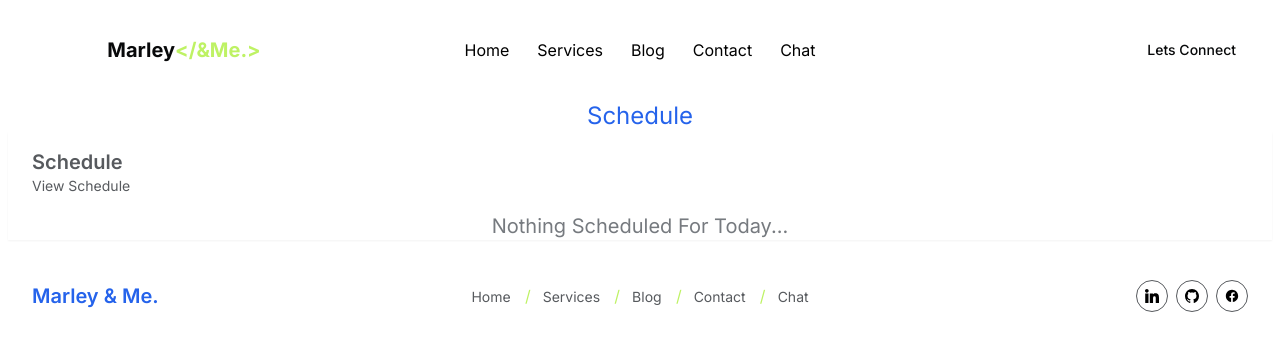
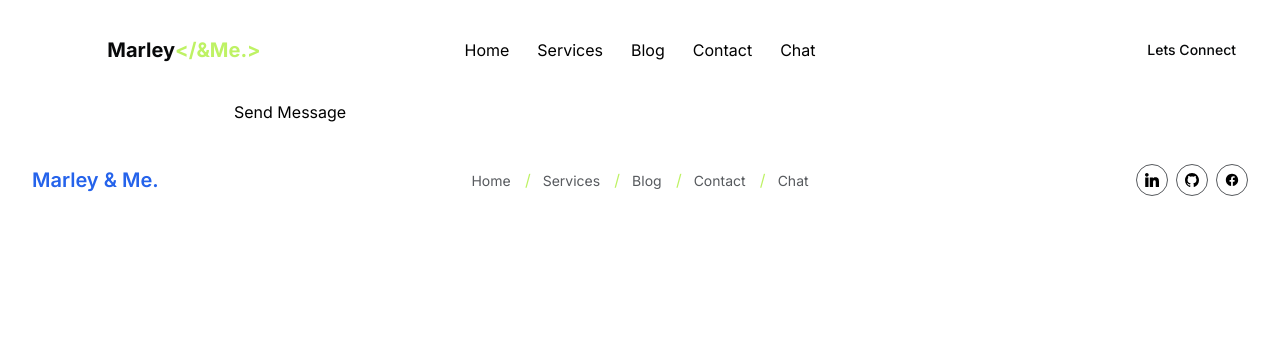
Before and after one commit to MarleySetwaba/marleyandme, a Next.js app: page /playground in a window 1280 px wide. Shown: the top 350 px of the page. Built offline with nearby package versions, Linux system fonts and the light colour scheme.

Commit message:
New Blog

```diff
--- /dev/null
+++ b/app/blog/posts/rag-in-evidence-synthesis.mdx
@@ -0,0 +1,44 @@
+---
+title: "Applications of AI RAG in Evidence Synthesis and Decision Making"
+publishedAt: "2024-08-31"
+summary: "Explaining AI retrieval augmented generation and how it can help with evidence synthesis & evidence-informed decision-making"
+category: "dev"
+image: "https://images.unsplash.com/photo-1456735190827-d1262f71b8a3?q=80&w=1468&auto=format&fit=crop&ixlib=rb-4.0.3&ixid=M3wxMjA3fDB8MHxwaG90by1wYWdlfHx8fGVufDB8fHx8fA%3D%3D"
+---
+
+# AI RAG in Evidence Synthesis and Decision Making
+
+<br/>
+<br/>
+
+**Understanding AI Retrieval Augmented Generation**
+
+Artificial Intelligence Retrieval Augmented Generation (AI RAG) is a powerful technique that combines the strengths of retrieval-based and generative AI models. It involves retrieving relevant information from a vast knowledge base and then using that information to generate a comprehensive and informative response.
+
+**How AI RAG Works**
+<ul className="list-disc">
+<li className='text-base'>**Retrieval:** The AI model first identifies the most relevant information from a large corpus of text, such as scientific articles, research papers, or other relevant sources.</li>
+<li className='text-base'>**Understanding:** The model then processes this information to understand its meaning and context.</li>
+<li className='text-base'>**Generation:** Finally, the model generates a new, coherent text response based on the retrieved information and the user's query.</li>
+</ul>
+**Applications of AI RAG in Evidence Synthesis and Decision Making**
+
+* **Literature Search and Screening:** AI RAG can efficiently search through massive databases of scientific literature, identifying relevant studies based on specific criteria.
+* **Data Extraction:** The model can extract key data points from identified studies, such as study design, sample size, outcomes, and statistical analyses.
+* **Evidence Synthesis:** AI RAG can synthesize the findings of multiple studies into a coherent narrative, highlighting key findings, areas of agreement and disagreement, and potential gaps in the evidence.
+* **Decision Support:** By providing a comprehensive and up-to-date overview of the evidence, AI RAG can support decision-makers in making informed choices.
+
+**Benefits of AI RAG**
+
+* **Improved Accuracy:** AI RAG can provide more accurate and informative responses by leveraging the knowledge from a vast corpus of text.
+* **Enhanced Efficiency:** The model can quickly and efficiently process large amounts of information, saving time and effort.
+* **Improved Relevance:** AI RAG can generate responses that are highly relevant to the user's query, ensuring that the information provided is useful and informative.
+* **Enhanced Contextual Understanding:** By understanding the context of the retrieved information, AI RAG can generate responses that are more nuanced and informative.
+
+**Challenges and Considerations**
+
+* **Data Quality:** The quality of the data used to train the AI model is crucial. If the data is biased or inaccurate, the model's outputs will also be biased or inaccurate.
+* **Explainability:** It is important to understand how AI RAG models reach their conclusions. Ensuring transparency and explainability is essential for building trust in the technology.
+* **Ethical Considerations:** AI RAG raises ethical concerns, such as the potential for misuse or the creation of misinformation. It is important to address these concerns and develop ethical guidelines for the use of AI RAG.
+
+AI RAG represents a significant advancement in the field of evidence synthesis and decision making. By combining the strengths of retrieval-based and generative AI models, AI RAG can provide more accurate, efficient, and relevant information to support decision-makers. As AI technology continues to evolve, we can expect to see even more innovative applications of AI RAG in the future.
--- /dev/null
+++ b/app/playground/actions.ts
@@ -0,0 +1,47 @@
+'use server';
+
+import { streamText } from 'ai';
+import { google } from '@ai-sdk/google';
+import { createStreamableValue } from 'ai/rsc';
+
+export interface Message {
+  role: 'user' | 'assistant';
+  content: string;
+}
+
+export async function continueConversation(history: Message[]) {
+  'use server';
+
+  const stream = createStreamableValue();
+
+  (async () => {
+    const { textStream } = await streamText({
+      model: google('models/gemini-1.5-flash-latest'),
+      system:
+       `You are a compassionate and supportive relationship expert named Marelo, a combination of the couple Marley (Boyfriend) and Lelo (Girlfriend). Your goal is to
+        - answer questions based on what you know about Marelo
+        - provide personalized advice and guidance based on your knowledge of Marelos relationship dynamics and history. You should be empathetic, understanding, and non-judgmental.
+        - you answer all questions as if the user was talking to both Marley and Lelo
+        - if you dont know some information, reply politely that you havent included that you dont have that information
+
+       Here is some information about Marley and Lelos Relationship:
+
+       Marley met lelo on August 28, 2022 in Tembisa, Hospital View. Marley was at a bar with some friends in the late evening, when lelo showed up. Marley thought she was attractive, but didnt pay much attention to her since he wasn't enjoying the vibe at the bar and she was already talking to one of his friends. Marley noticed lelos sense of weird fashion style at first, she wore a pink dress with black Doc Martin boots and a bucket het, which Marley thought was a weird combination, but found attractive.
+
+
+       `,
+      messages: history,
+    });
+
+    for await (const text of textStream) {
+      stream.update(text);
+    }
+
+    stream.done();
+  })();
+
+  return {
+    messages: history,
+    newMessage: stream.value,
+  };
+}
--- a/app/playground/page.tsx
+++ b/app/playground/page.tsx
@@ -1,13 +1,56 @@
-import Schedule from '@/components/Schedule'
-import React from 'react'
+'use client';
 
-const page = () => {
+import { useState } from 'react';
+import { Message, continueConversation } from './actions';
+import { readStreamableValue } from 'ai/rsc';
+
+// Allow streaming responses up to 30 seconds
+export const maxDuration = 30;
+
+export default function Home() {
+  const [conversation, setConversation] = useState<Message[]>([]);
+  const [input, setInput] = useState<string>('');
+
   return (
     <div>
-    <h2 className='text-blue-600 text-2xl text-center'>Schedule</h2>
-    <Schedule start_date='2024-07-26'/>
+      <div>
+        {conversation.map((message, index) => (
+          <div key={index}>
+            {message.role}: {message.content}
+          </div>
+        ))}
+      </div>
+
+      <div>
+        <input
+          type="text"
+          value={input}
+          onChange={event => {
+            setInput(event.target.value);
+          }}
+        />
+        <button
+          onClick={async () => {
+            const { messages, newMessage } = await continueConversation([
+              ...conversation,
+              { role: 'user', content: input },
+            ]);
+
+            let textContent = '';
+
+            for await (const delta of readStreamableValue(newMessage)) {
+              textContent = `${textContent}${delta}`;
+
+              setConversation([
+                ...messages,
+                { role: 'assistant', content: textContent },
+              ]);
+            }
+          }}
+        >
+          Send Message
+        </button>
+      </div>
     </div>
-  )
+  );
 }
-
-export default page
```
